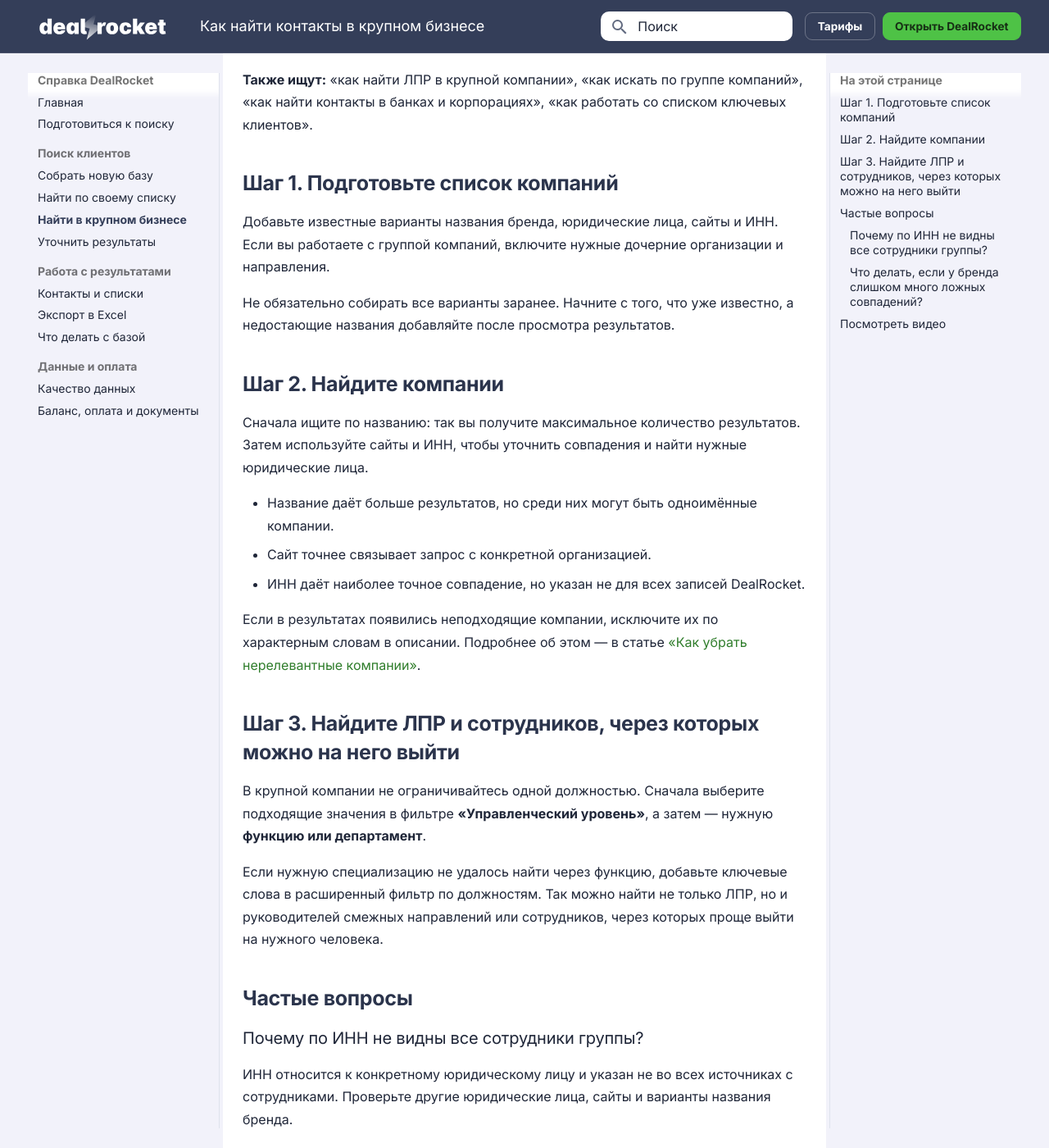
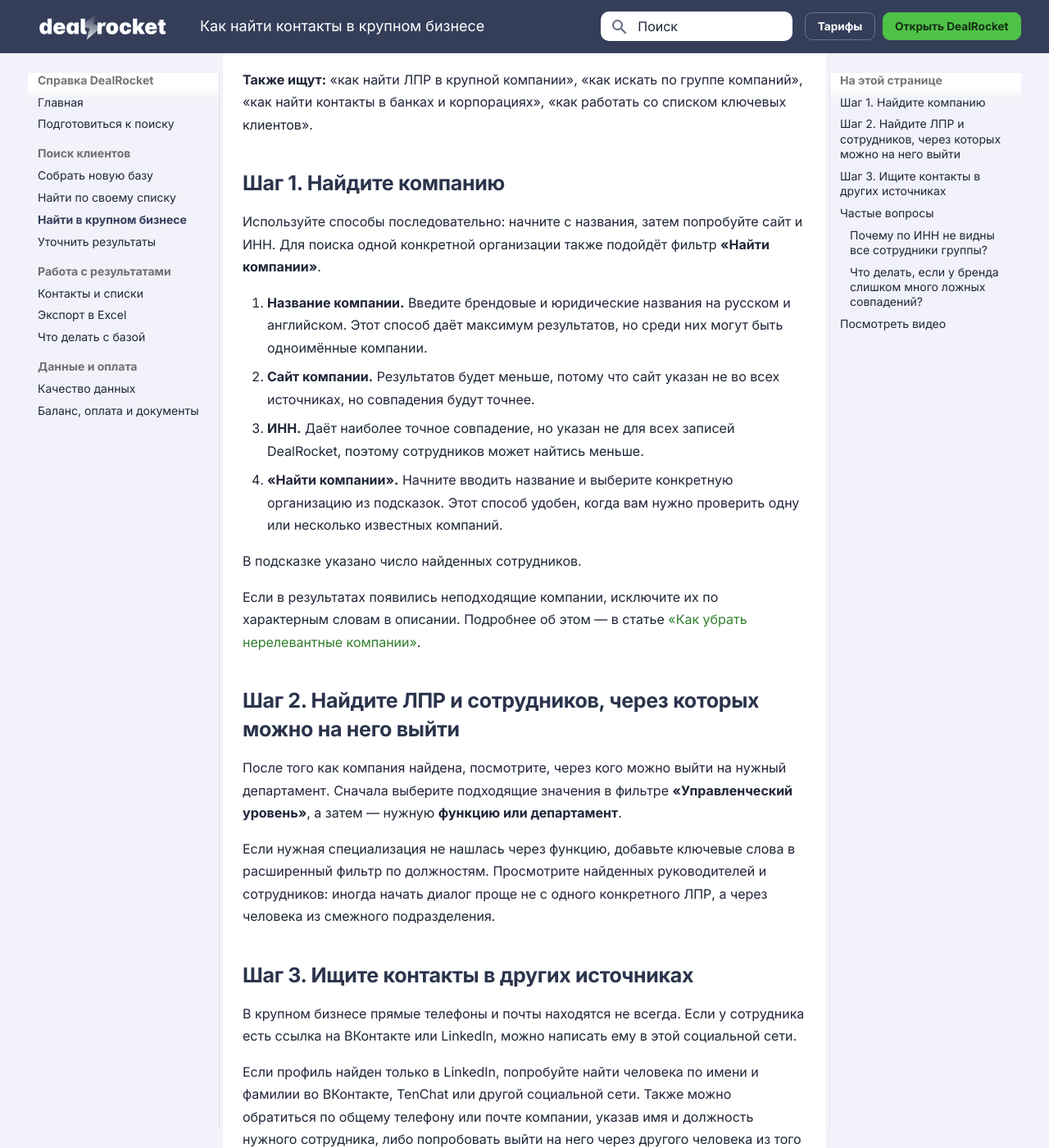
Before and after one commit to prikazchikof/dealrocket-help, an MkDocs documentation site: the page built from docs/search/large-business/index.md, in a window 1280 px wide and 1400 px high, scrolled down 214 px. Shown: the whole window at 82% size. Built offline with MkDocs 1.6.1 and Material for MkDocs 9.7.7, drawn with Linux system fonts in a browser that asks for light colours; some of the changed text lies outside the part shown.

Commit message:
content: align enterprise search guide with course

```diff
--- a/docs/search/large-business/index.md
+++ b/docs/search/large-business/index.md
@@ -1,7 +1,7 @@
 ---
 id: search-large-business
 title: Как найти контакты в крупном бизнесе
-description: Как искать ЛПР и других сотрудников в крупных компаниях и группах компаний.
+description: Как искать ЛПР и других сотрудников в крупных компаниях, даже если прямых контактов нет в DealRocket.
 area: search
 keywords: [поиск в крупном бизнесе, enterprise, ключевые клиенты, список компаний, группа компаний, найти ЛПР]
 status: published
@@ -9,31 +9,36 @@
 ---
 # Как найти контакты в крупном бизнесе
 
-Если вы занимаетесь точечными продажами крупному бизнесу, лучше искать не по общим фильтрам, а по заранее составленному списку компаний. Так важная компания не потеряется из-за ошибки поиска или отсутствующих данных.
+Когда вы продаёте в крупный бизнес, потенциальных клиентов может быть всего несколько десятков или сотен. Поэтому здесь лучше искать каждую компанию отдельно, чтобы не потерять нужную организацию или полезного сотрудника.
 
 **Также ищут:** «как найти ЛПР в крупной компании», «как искать по группе компаний», «как найти контакты в банках и корпорациях», «как работать со списком ключевых клиентов».
 
-## Шаг 1. Подготовьте список компаний { #prepare }
+## Шаг 1. Найдите компанию { #names }
 
-Добавьте известные варианты названия бренда, юридические лица, сайты и ИНН. Если вы работаете с группой компаний, включите нужные дочерние организации и направления.
+Используйте способы последовательно: начните с названия, затем попробуйте сайт и ИНН. Для поиска одной конкретной организации также подойдёт фильтр **«Найти компании»**.
 
-Не обязательно собирать все варианты заранее. Начните с того, что уже известно, а недостающие названия добавляйте после просмотра результатов.
+1. **Название компании.** Введите брендовые и юридические названия на русском и английском. Этот способ даёт максимум результатов, но среди них могут быть одноимённые компании.
+2. **Сайт компании.** Результатов будет меньше, потому что сайт указан не во всех источниках, но совпадения будут точнее.
+3. **ИНН.** Даёт наиболее точное совпадение, но указан не для всех записей DealRocket, поэтому сотрудников может найтись меньше.
+4. **«Найти компании».** Начните вводить название и выберите конкретную организацию из подсказок. Этот способ удобен, когда вам нужно проверить одну или несколько известных компаний.
 
-## Шаг 2. Найдите компании { #names }
-
-Сначала ищите по названию: так вы получите максимальное количество результатов. Затем используйте сайты и ИНН, чтобы уточнить совпадения и найти нужные юридические лица.
-
-- Название даёт больше результатов, но среди них могут быть одноимённые компании.
-- Сайт точнее связывает запрос с конкретной организацией.
-- ИНН даёт наиболее точное совпадение, но указан не для всех записей DealRocket.
+В подсказке указано число найденных сотрудников.
 
 Если в результатах появились неподходящие компании, исключите их по характерным словам в описании. Подробнее об этом — в статье [«Как убрать нерелевантные компании»](../refine/index.md).
 
-## Шаг 3. Найдите ЛПР и сотрудников, через которых можно на него выйти { #department }
+## Шаг 2. Найдите ЛПР и сотрудников, через которых можно на него выйти { #department }
 
-В крупной компании не ограничивайтесь одной должностью. Сначала выберите подходящие значения в фильтре **«Управленческий уровень»**, а затем — нужную **функцию или департамент**.
+После того как компания найдена, посмотрите, через кого можно выйти на нужный департамент. Сначала выберите подходящие значения в фильтре **«Управленческий уровень»**, а затем — нужную **функцию или департамент**.
 
-Если нужную специализацию не удалось найти через функцию, добавьте ключевые слова в расширенный фильтр по должностям. Так можно найти не только ЛПР, но и руководителей смежных направлений или сотрудников, через которых проще выйти на нужного человека.
+Если нужная специализация не нашлась через функцию, добавьте ключевые слова в расширенный фильтр по должностям. Просмотрите найденных руководителей и сотрудников: иногда начать диалог проще не с одного конкретного ЛПР, а через человека из смежного подразделения.
+
+## Шаг 3. Ищите контакты в других источниках { #contacts }
+
+В крупном бизнесе прямые телефоны и почты находятся не всегда. Если у сотрудника есть ссылка на ВКонтакте или LinkedIn, можно написать ему в этой социальной сети.
+
+Если профиль найден только в LinkedIn, попробуйте найти человека по имени и фамилии во ВКонтакте, TenChat или другой социальной сети. Также можно обратиться по общему телефону или почте компании, указав имя и должность нужного сотрудника, либо попробовать выйти на него через другого человека из того же подразделения.
+
+Такой поиск больше похож на исследование: вы по очереди проверяете варианты названия компании, найденные должности и доступные способы связи. Для точечных продаж крупному бизнесу этот подход помогает не зависеть от одного фильтра или одного контакта.
 
 ## Частые вопросы { #faq }
 
```
Also changed, not shown: 1 other file.
